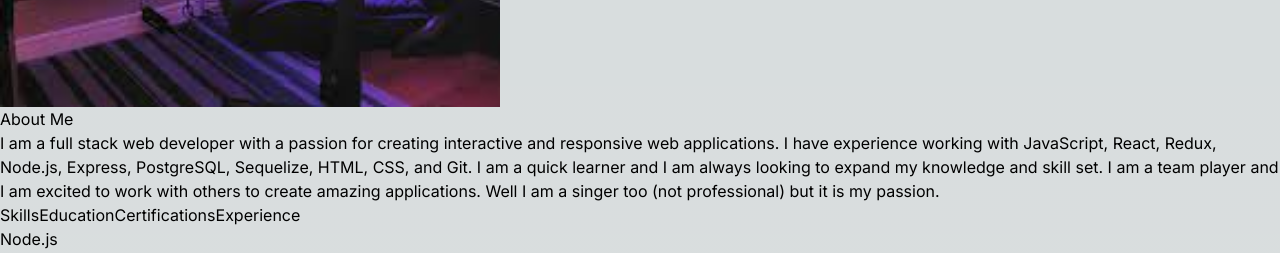
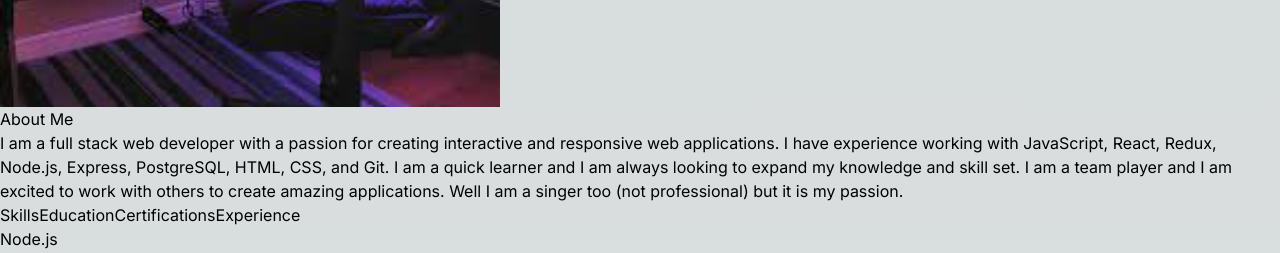
Before and after one commit to Sumit0071/portfolio, a Next.js app: page / in a window 1280 px wide. Shown: the part 980-1233 px from the top of the page. Built offline with nearby package versions, Linux system fonts and the light colour scheme.

Commit message:
Update AboutSection.jsx

```diff
--- a/src/app/components/AboutSection.jsx
+++ b/src/app/components/AboutSection.jsx
@@ -69,7 +69,7 @@ const AboutSection = () => {
                         I am a full stack web developer with a passion for creating
                         interactive and responsive web applications. I have experience
                         working with JavaScript, React, Redux, Node.js, Express, PostgreSQL,
-                        Sequelize, HTML, CSS, and Git. I am a quick learner and I am always
+                         HTML, CSS, and Git. I am a quick learner and I am always
                         looking to expand my knowledge and skill set. I am a team player and
                         I am excited to work with others to create amazing applications.
                         Well I am a singer too (not professional) but it is my passion.
```
